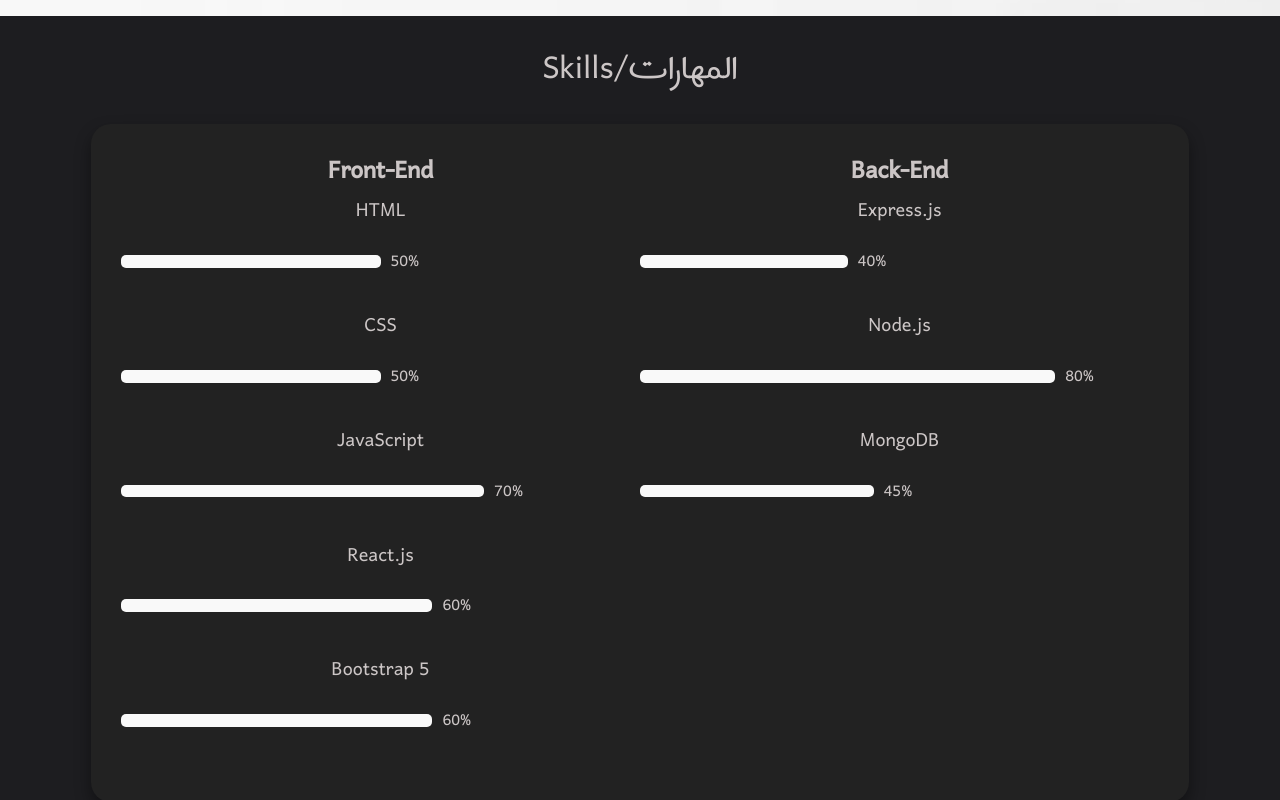
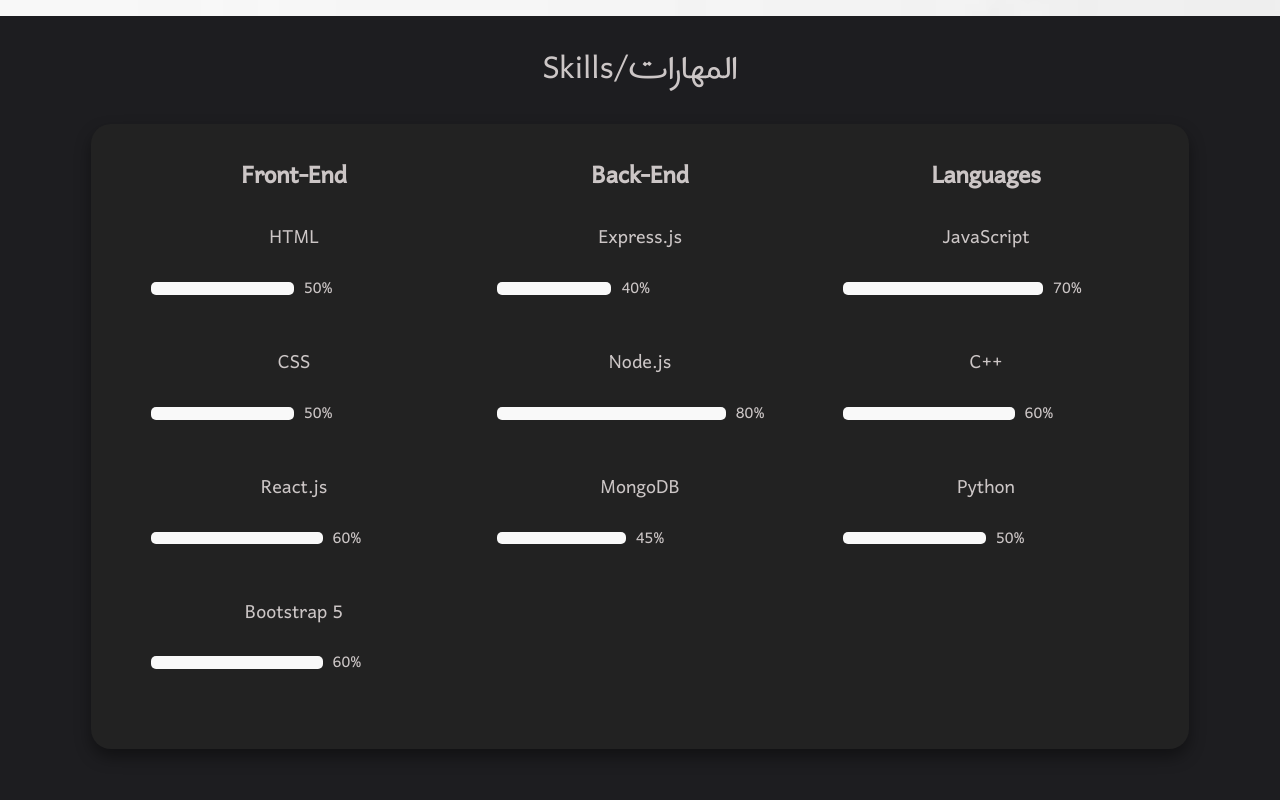
Before and after one commit to AbuEskander/Portfoilo-3.0, a React app in the folder Client/porto/: page / in a window 1280 px wide. Shown: the part 720-1520 px from the top of the page. Built offline with nearby package versions, Linux system fonts and the light colour scheme.

Commit message:
Improved Skills

```diff
--- a/Client/porto/src/Components/Qualification.js
+++ b/Client/porto/src/Components/Qualification.js
@@ -1,5 +1,5 @@
 import React, { useState, useEffect } from "react";
-import { FrontEnd, BackEnd } from "../data/Skills";
+import { FrontEnd, BackEnd, Languages } from "../data/Skills";
 import Certificates from "../data/Certification";
 import Link from "../svg/Link.svg";
 import Closing from "../svg/Closing.svg";
@@ -32,6 +32,11 @@
             <Quality>
               <h3>Back-End</h3>
               <Skills Field={BackEnd} />
+            </Quality>
+            {innerWidth < 800 && <hr />}
+            <Quality>
+              <h3>Languages</h3>
+              <Skills Field={Languages} />
             </Quality>
           </div>
         </div>
@@ -85,7 +90,7 @@
 };
 const Skill = ({ sk }) => {
   return (
-    <div>
+    <div className="skill">
       <h4>{sk.name}</h4>
       <div className="percentage-bar">
         <div className="progress" style={{ width: `${sk.percentage}%` }}></div>
--- a/Client/porto/src/data/Skills.js
+++ b/Client/porto/src/data/Skills.js
@@ -1,9 +1,8 @@
 const FrontEnd = [
   { id: 1, name: "HTML", percentage: 50 },
   { id: 2, name: "CSS", percentage: 50 },
-  { id: 3, name: "JavaScript", percentage: 70 },
-  { id: 4, name: "React.js", percentage: 60 },
-  { id: 5, name: "Bootstrap 5", percentage: 60 },
+  { id: 3, name: "React.js", percentage: 60 },
+  { id: 4, name: "Bootstrap 5", percentage: 60 },
 ];
 
 const BackEnd = [
@@ -23,19 +22,24 @@
     percentage: 45,
   },
 ];
-/*
+
 const Languages = [
   {
     id: 1,
-    name: "عربية",
-    percentage: 90,
+    name: "JavaScript",
+    percentage: 70,
   },
   {
     id: 2,
-    name: "English",
-    percentage: 85,
+    name: "C++",
+    percentage: 60,
   },
-];*/
+  {
+    id: 3,
+    name: "Python",
+    percentage: 50,
+  },
+];
 
-export { FrontEnd, BackEnd /*Languages*/ };
+export { FrontEnd, BackEnd, Languages };
 // Path: Client/porto/src/data/Paths.js
--- a/Client/porto/src/index.css
+++ b/Client/porto/src/index.css
@@ -115,13 +115,19 @@
 }
 .Qualities {
   width: 100%;
-  display: grid;
-  grid-template-columns: 1fr 1fr;
+  display: flex;
+  flex-direction: row;
+
+  justify-content: space-around;
   background-color: #222;
   box-shadow: 0px 8px 16px 0px rgba(0, 0, 0, 0.4);
   padding: 30px;
   border-radius: 20px;
   margin-bottom: 60px;
+}
+.Quality {
+  width: 100%;
+  margin: 5px 30px;
 }
 .Qualities h3 {
   font-weight: bold;
@@ -162,6 +168,9 @@
   padding: 10px;
 }
 @media screen and (max-width: 800px) {
+  .Quality {
+    margin: 0;
+  }
   .Griding {
     display: flex;
     flex-direction: column-reverse;
@@ -319,7 +328,9 @@
   text-align: center;
   margin-top: 10px;
 }
-
+.skill h4 {
+  margin-top: 30px;
+}
 .footer {
   display: flex;
   justify-content: center;
```
Also changed, not shown: 1 other file.
